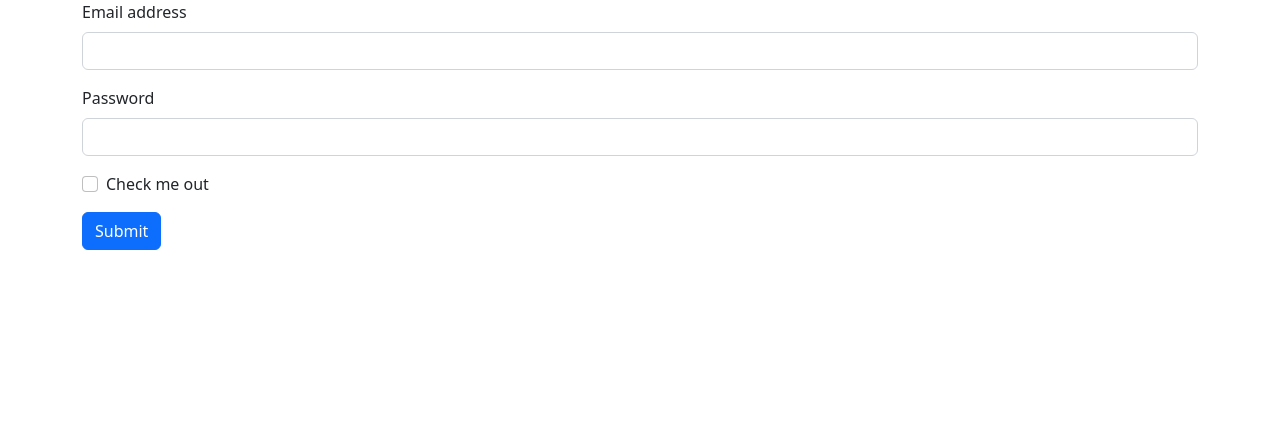
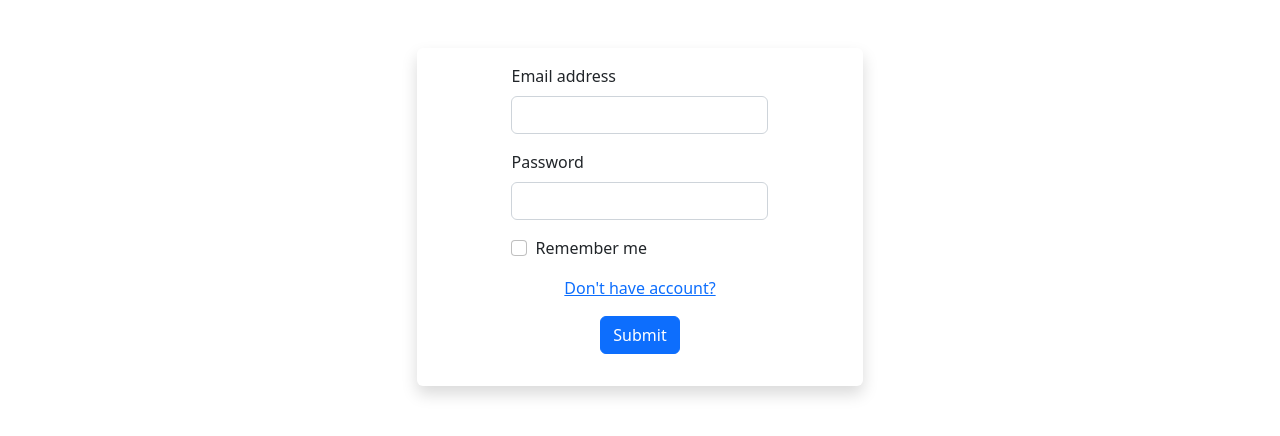
Before and after one commit to Ola2524/php_project, a PHP site: page /index.php in a window 1280 px wide. Shown: the top 436 px of the page. Run offline with PHP 8.4, Linux system fonts and the light colour scheme; the visitor is signed in with stand-in values (Sample User, id 1).

Commit message:
login ui edit

```diff
--- a/index.php
+++ b/index.php
@@ -9,12 +9,12 @@
     $pages = array("login","payment","download");
     $page = isset($_GET["view"]) && in_array($_GET["view"],$pages)?$_GET["view"]:$_GET["view"]="login";
 
-    if ($page == "login"){
-        require_once("views/login.php");
+    if ($page == "payment"){
+        require_once("views/payment.php");
     }if ($page == "download"){
         require_once("views/download.php");
     }else{
-        require_once("views/payment.php");
+        require_once("views/login.php");
     }
 //     $dataB = new MysqlHandler;
 //     $dataB->set_table("users");
--- a/views/login.php
+++ b/views/login.php
@@ -17,7 +17,8 @@
 
     </head>
     <body>
-        <div class="container">
+        <div class="container mt-5">
+            <div class="d-flex flex-column align-items-center m-auto shadow p-3 mb-5 bg-body-tertiary rounded" style="width: 40%;">
                 <form action="index.php?view=login" method="POST">
                     <div class="mb-3">
                         <label for="exampleInputEmail1" class="form-label">Email address</label>
@@ -30,10 +31,16 @@
                     </div>
                     <div class="mb-3 form-check">
                         <input type="checkbox" class="form-check-input"  id="exampleCheck1">
-                    <label class="form-check-label" for="exampleCheck1">Check me out</label>
+                        <label class="form-check-label" name="remember_me" for="exampleCheck1">Remember me</label>
                     </div>
+                    <div class="mb-3 text-center">
+                        <a href="?view=payment">Don't have account?</a>
+                    </div>
+                    <div class="mb-3 text-center">
                         <button type="submit" class="btn btn-primary" name="submit">Submit</button>
+                    </div>
                 </form>
+            </div>
         </div>
     </body>
     </html>
```
Lines whose indentation alone changed are shown as unchanged.
